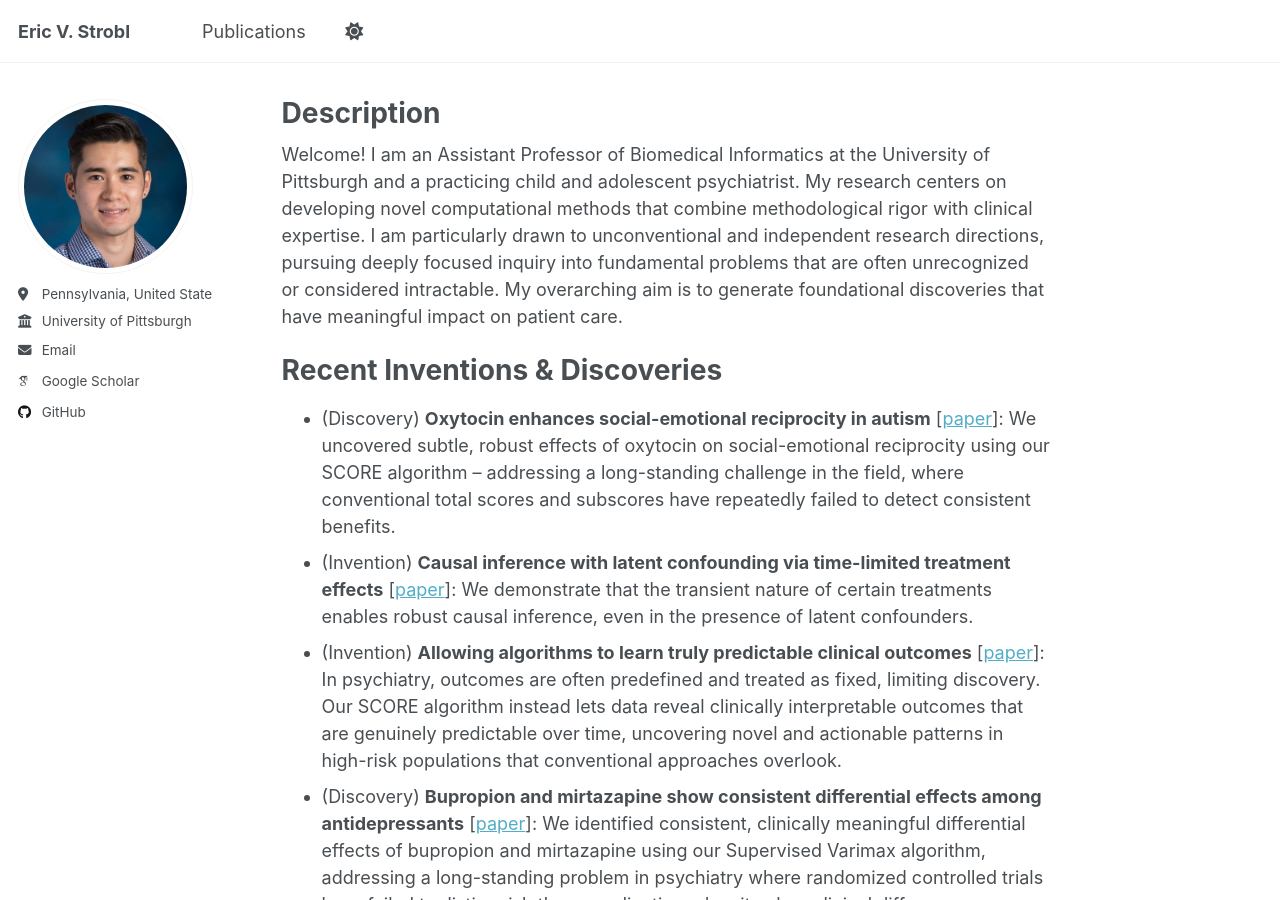
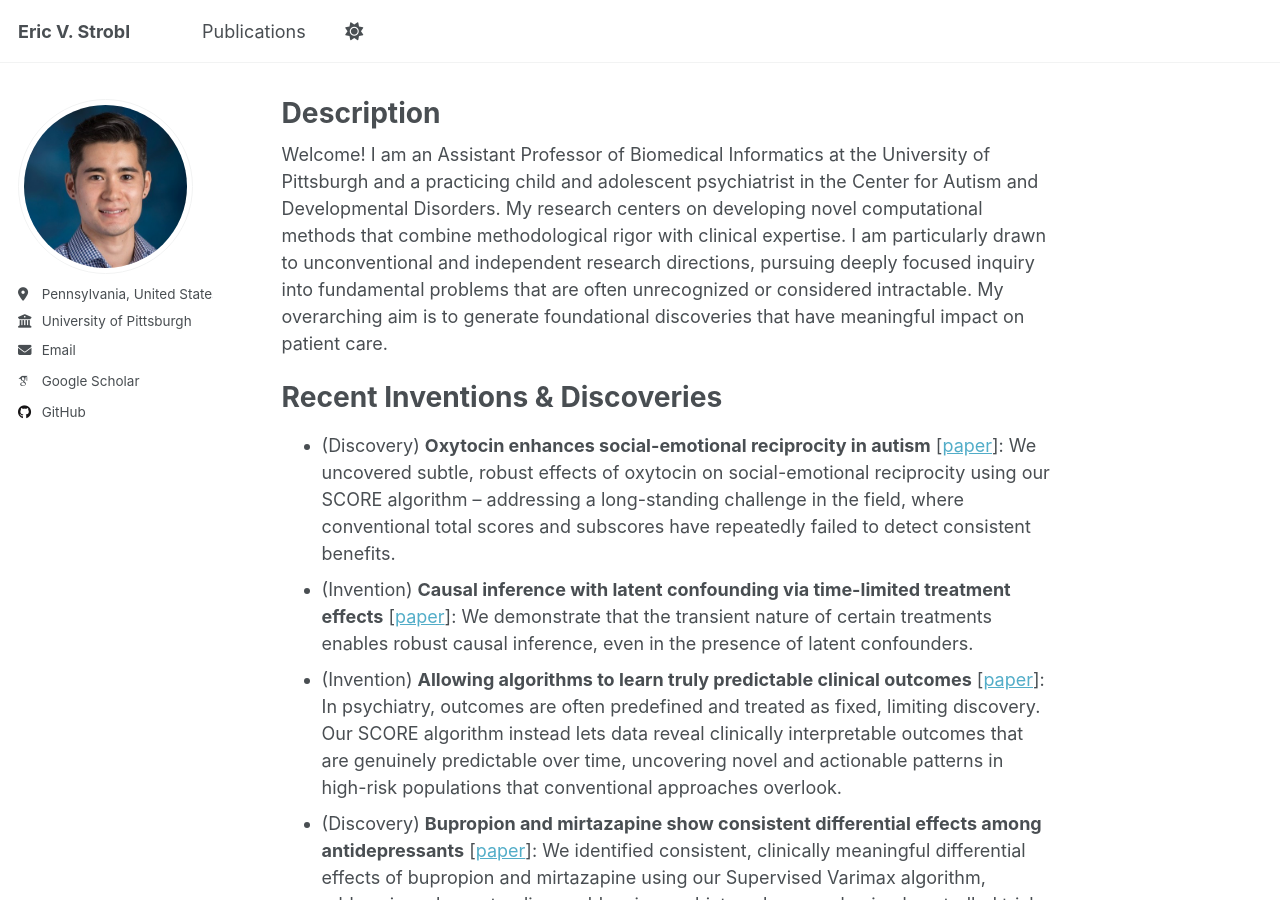
Before and after one commit to ericstrobl/ericstrobl.github.io, a Jekyll site: the page built from _pages/about.md, in a window 1280 px wide and 900 px high. Built offline with Jekyll 4.4.1, drawn with Linux system fonts in a browser that asks for light colours; some web fonts are replaced; a script that is not in the unit is left out.

Commit message:
Update about.md

```diff
--- a/_pages/about.md
+++ b/_pages/about.md
@@ -7,7 +7,7 @@ redirect_from:
   - /about.html
 ---
 
-Welcome! I am an Assistant Professor of Biomedical Informatics at the University of Pittsburgh and a practicing child and adolescent psychiatrist. My research centers on developing novel computational methods that combine methodological rigor with clinical expertise. I am particularly drawn to unconventional and independent research directions, pursuing deeply focused inquiry into fundamental problems that are often unrecognized or considered intractable. My overarching aim is to generate foundational discoveries that have meaningful impact on patient care.
+Welcome! I am an Assistant Professor of Biomedical Informatics at the University of Pittsburgh and a practicing child and adolescent psychiatrist in the Center for Autism and Developmental Disorders. My research centers on developing novel computational methods that combine methodological rigor with clinical expertise. I am particularly drawn to unconventional and independent research directions, pursuing deeply focused inquiry into fundamental problems that are often unrecognized or considered intractable. My overarching aim is to generate foundational discoveries that have meaningful impact on patient care.
 
 Recent Inventions & Discoveries
 ======
```
